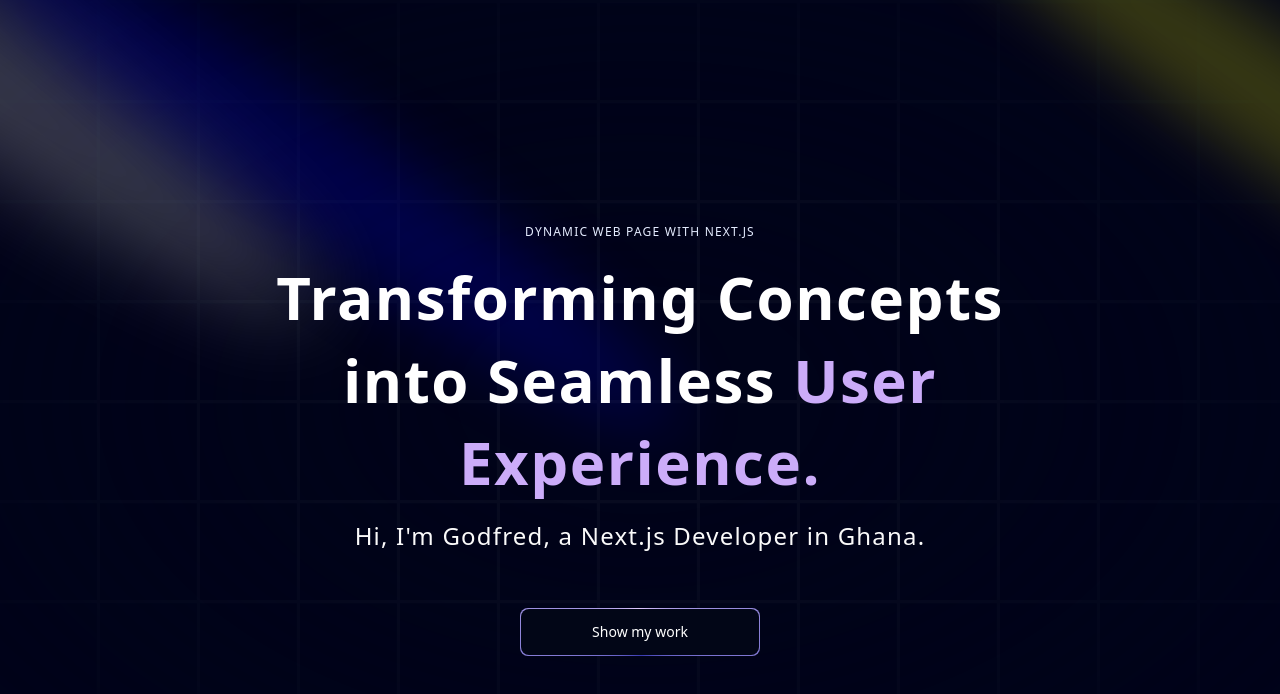
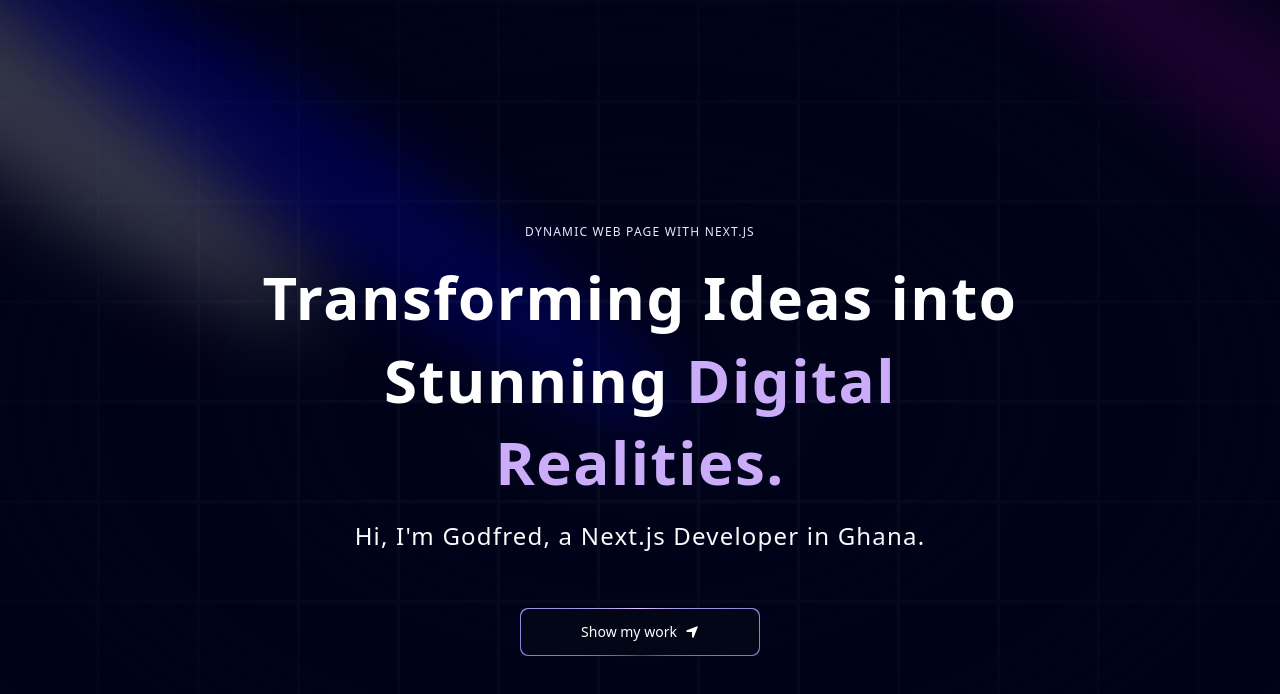
Before and after one commit to chemist-god/my-portfolio, a Next.js app: page / in a window 1280 px wide. Shown: the top 694 px of the page. Built offline with nearby package versions, Linux system fonts and the light colour scheme.

Commit message:
updated Hero section

```diff
--- a/components/Hero.tsx
+++ b/components/Hero.tsx
@@ -2,7 +2,7 @@
 import { Spotlight } from './ui/Spotlight'
 import { TextGenerateEffect } from './ui/TextGenerateEffect'
 import MagicButton from './ui/MagicButton'
-
+import { FaLocationArrow } from 'react-icons/fa6'
 
 
 
@@ -12,7 +12,7 @@
 
       <div>
         <Spotlight className='-top-40 -left-10 md:-left-32 md:-top-20 h-screen' fill="white" />
-        <Spotlight className='top-10 left-full h-[80vh] w-[50vw]' fill='yellow' />
+        <Spotlight className='top-10 left-full h-[80vh] w-[50vw]' fill='purple' />
         <Spotlight className='top-28 left-80 h-[80vh] w-[50vw]' fill='blue' />
       </div>
 
@@ -25,7 +25,7 @@
             <h2 className='uppercase tracking-widest text-xs text-center text-blue-100 max-w-80'>Dynamic Web Page With Next.js</h2>
                 <TextGenerateEffect
                  className='text-center text-[40px] md:text-5xl lg:text-6xl'
-                 words='Transforming Concepts into Seamless User Experience.'
+                 words='Transforming Ideas into Stunning Digital Realities.'
                 />
 
                 <p className='text-center md:tracking-wider mb-4 text-sm md:text-lg lg:text-2xl'>
@@ -35,7 +35,8 @@
                 <a href="#about">
                     <MagicButton
                         title="Show my work"
-
+                        icon={<FaLocationArrow/>}
+                        position='right'
                     />
 
                 </a>
```
